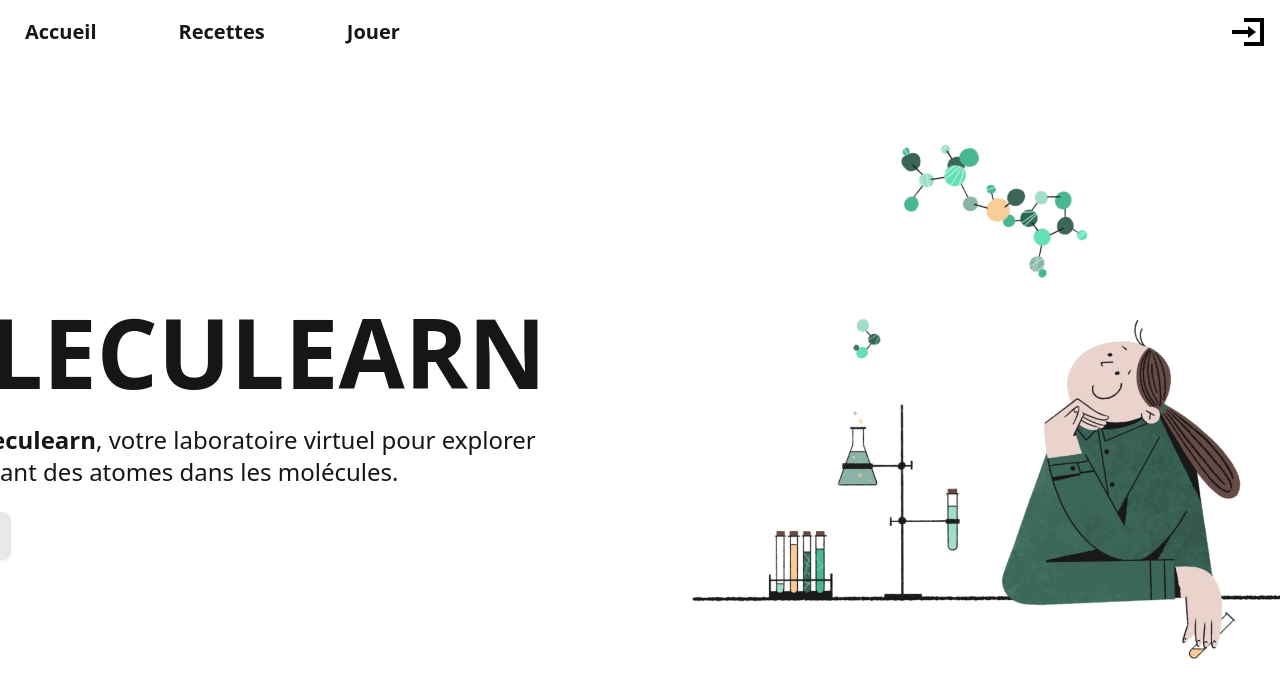
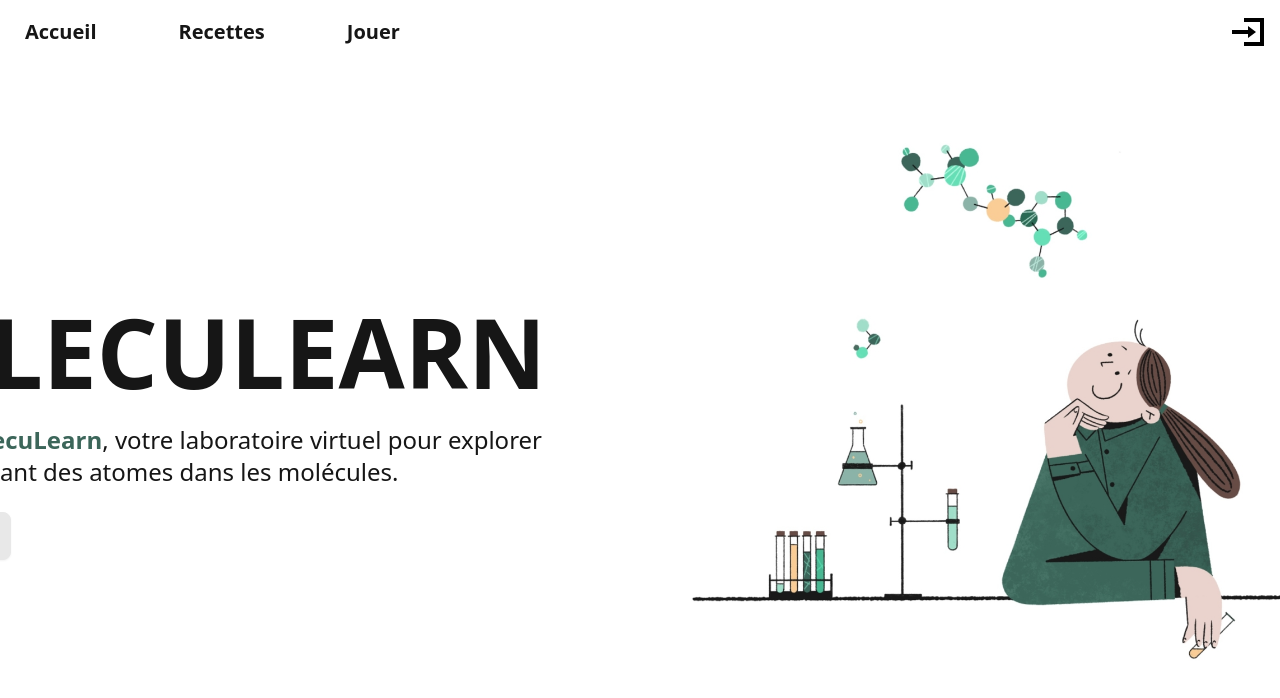
Before and after one commit to Les-Mages-Noirs/MolecuLearn, a Vue app: page / in a window 1280 px wide. Shown: the top 698 px of the page. Built offline with nearby package versions, Linux system fonts and the light colour scheme.

Commit message:
Update brand name in Hero.vue

```diff
--- a/src/views/Hero.vue
+++ b/src/views/Hero.vue
@@ -8,7 +8,7 @@
     <img src="../../public/img/science.jpeg" class="max-w-4xl" />
     <div>
       <h1 class="text-8xl font-bold">MOLECULEARN</h1>
-      <p class="py-6 text-2xl">Découvrez <strong>Moleculearn</strong>, votre laboratoire virtuel pour explorer le monde fascinant des atomes dans les molécules. </p>
+      <p class="py-6 text-2xl">Découvrez <strong class="text-primary" >MolecuLearn</strong>, votre laboratoire virtuel pour explorer le monde fascinant des atomes dans les molécules. </p>
       <div class="space-x-6">
         <button class="btn btn-primary">Jouer</button>
         <button class="btn">Recettes</button>
```
